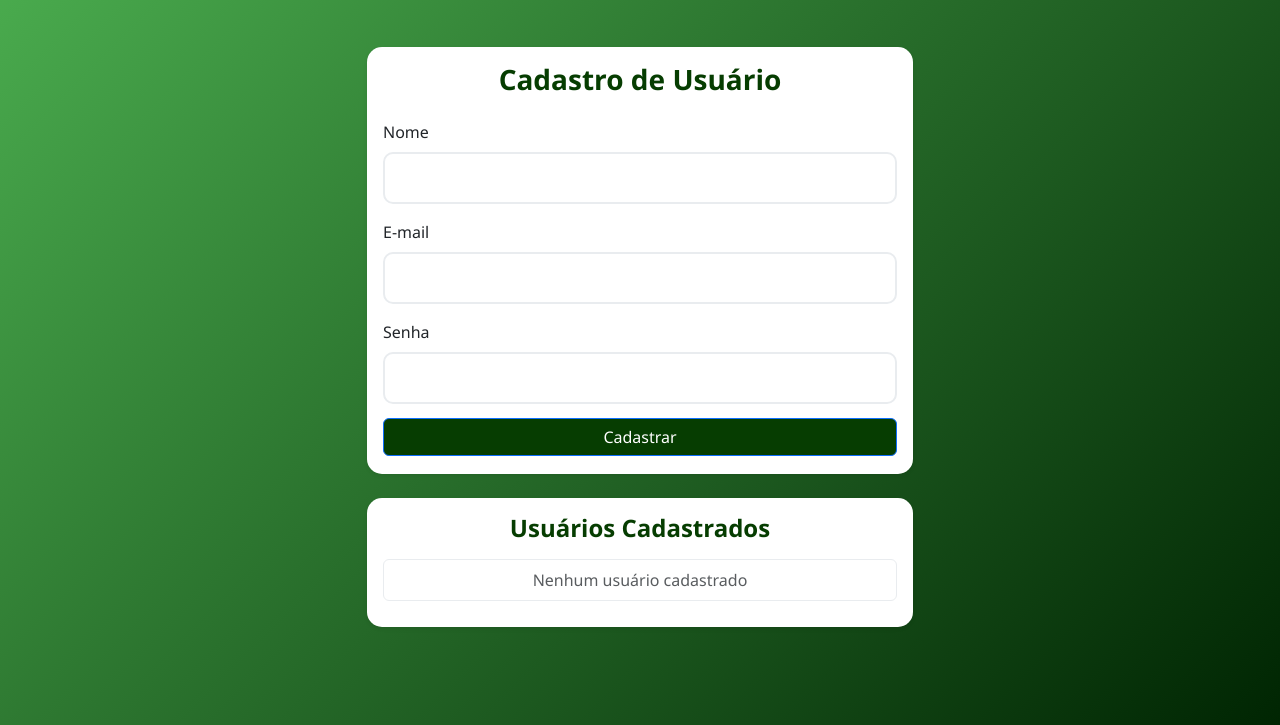
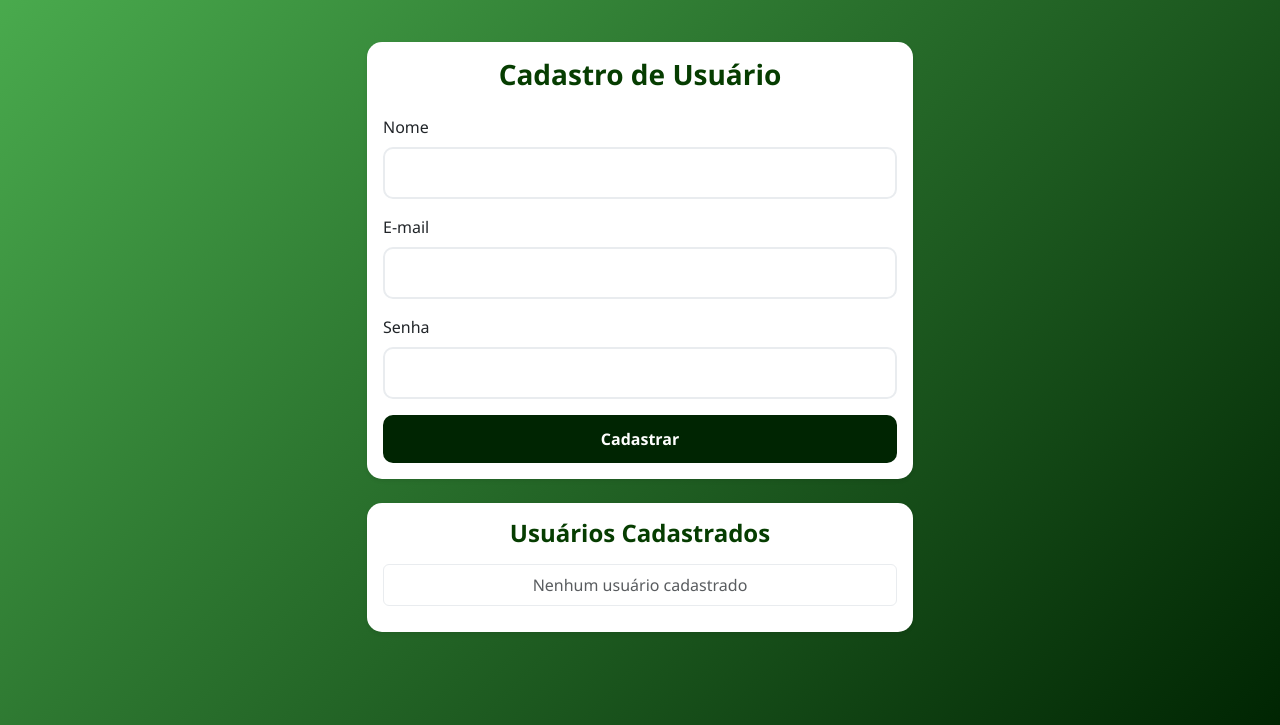
Before and after one commit to Mou-Spec/Projeto-Express-Js, a plain HTML site: page cadastro.html in a window 1280 px wide. Shown: the part 75-800 px from the top of the page. Drawn offline with nearby package versions, Linux system fonts and the light colour scheme.

Commit message:
Update cadastro.css

```diff
--- a/css/cadastro.css
+++ b/css/cadastro.css
@@ -33,9 +33,19 @@
 }
 
 .btn-primary {
- background: var(--primary-dark);
+  background: var(--primary-color);
+  border: none;
+  border-radius: 10px;
+  padding: 12px;
+  font-weight: 600;
+  transition: var(--transition);
+}
+
+.btn-primary:hover {
+  background: var(--primary-dark);
   transform: translateY(-2px);
 }
+
 .btn-danger {
   border-radius: 8px;
   transition: var(--transition);
```
